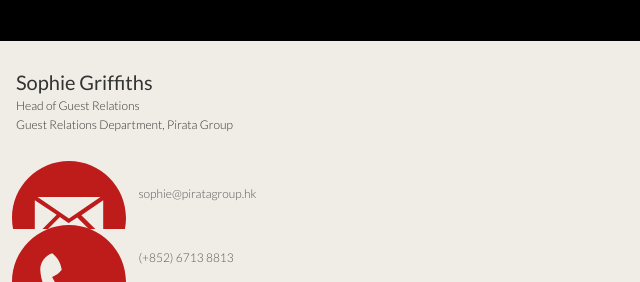
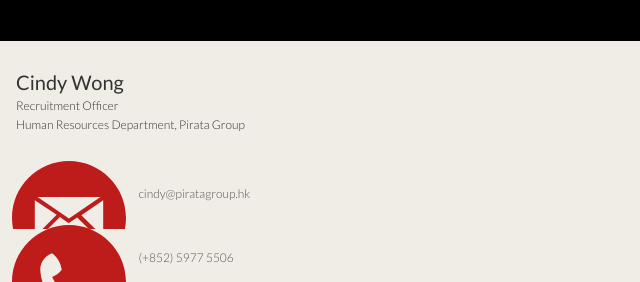
Before and after one commit to PiratagroupMarketing/Namecard_CindyWong, a plain HTML site: page index.html in a window 1280 px wide. Shown: the part 263-545 px from the top of the page, 0-640 px from the left. Drawn offline with Linux system fonts and the light colour scheme; a web font is replaced by a local one.

Commit message:
Update index.html

```diff
--- a/index.html
+++ b/index.html
@@ -14,7 +14,7 @@
 			<div class="row">
 				<div class="col"></div>
 				<div class="col is-6">
-					<img class="profile-pic" src="SophieGriffiths.png" alt="Profile Picture">
+					<img class="profile-pic" src="CindyWong.png" alt="Profile Picture">
 				</div>
 				<div class="col"></div>
 			</div>
@@ -25,9 +25,9 @@
 		<div class="container">
 			<div class="row name-title-company">
 				<div class="col is-6">
-					<p class="text-name">Sophie Griffiths</p>
-					<p class="text-title-company">Head of Guest Relations</p>
-					<p class="text-title-company">Guest Relations Department, Pirata Group</p>
+					<p class="text-name">Cindy Wong</p>
+					<p class="text-title-company">Recruitment Officer</p>
+					<p class="text-title-company">Human Resources Department, Pirata Group</p>
 				</div>
 				<div class="col">
 					<img src="pirata-group-logo.png" alt="Company Logo">
@@ -37,14 +37,14 @@
 	</section>
 
 	<section class="bg-color-white secondary-info">
-		<a href="mailto:sophie@piratagroup.hk">
+		<a href="mailto:cindy@piratagroup.hk">
 			<div class="container">
 				<div class="row detail">
 					<div class="col">
 						<img src="assets/icon-email.svg" alt="Email Icon"">
 					</div>
 					<div class="col is-8">
-						<p class="text-detail">sophie@piratagroup.hk</p>
+						<p class="text-detail">cindy@piratagroup.hk</p>
 					</div>
 					<div class="col">
 						<img src="assets/right-arrow.svg" alt="Right Arrow" height="50%" width="40%">
@@ -55,14 +55,14 @@
 	</section>
 
 	<section class="bg-color-white secondary-info">
-		<a href="tel:+85267138813">
+		<a href="tel:+85259775506">
 			<div class="container">
 				<div class="row detail">
 					<div class="col">
 						<img src="assets/icon-phone.svg" alt="Phone Icon"">
 					</div>
 					<div class="col is-8">
-						<p class="text-detail">(+852) 6713 8813</p>
+						<p class="text-detail">(+852) 5977 5506</p>
 					</div>
 					<div class="col">
 						<img src="assets/right-arrow.svg" alt="Right Arrow" height="50%" width="40%">
@@ -114,7 +114,7 @@
 				<div class="col"></div>
 				<div class="col is-5">
 					<div class="button">
-						<a href="sophiegriffiths.vcf">
+						<a href="cindywong.vcf">
 							<p class="button">Download</p>
 						</a>
 					</div>
```
